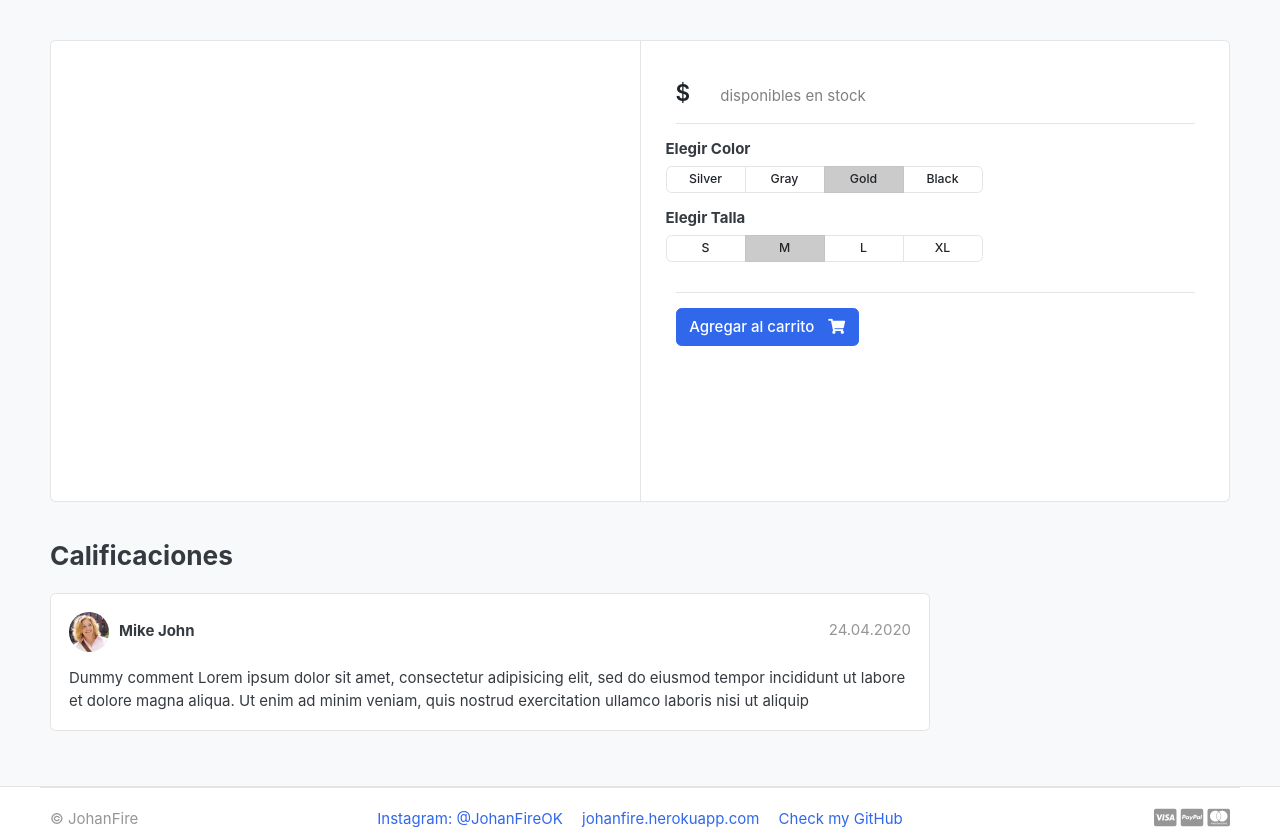
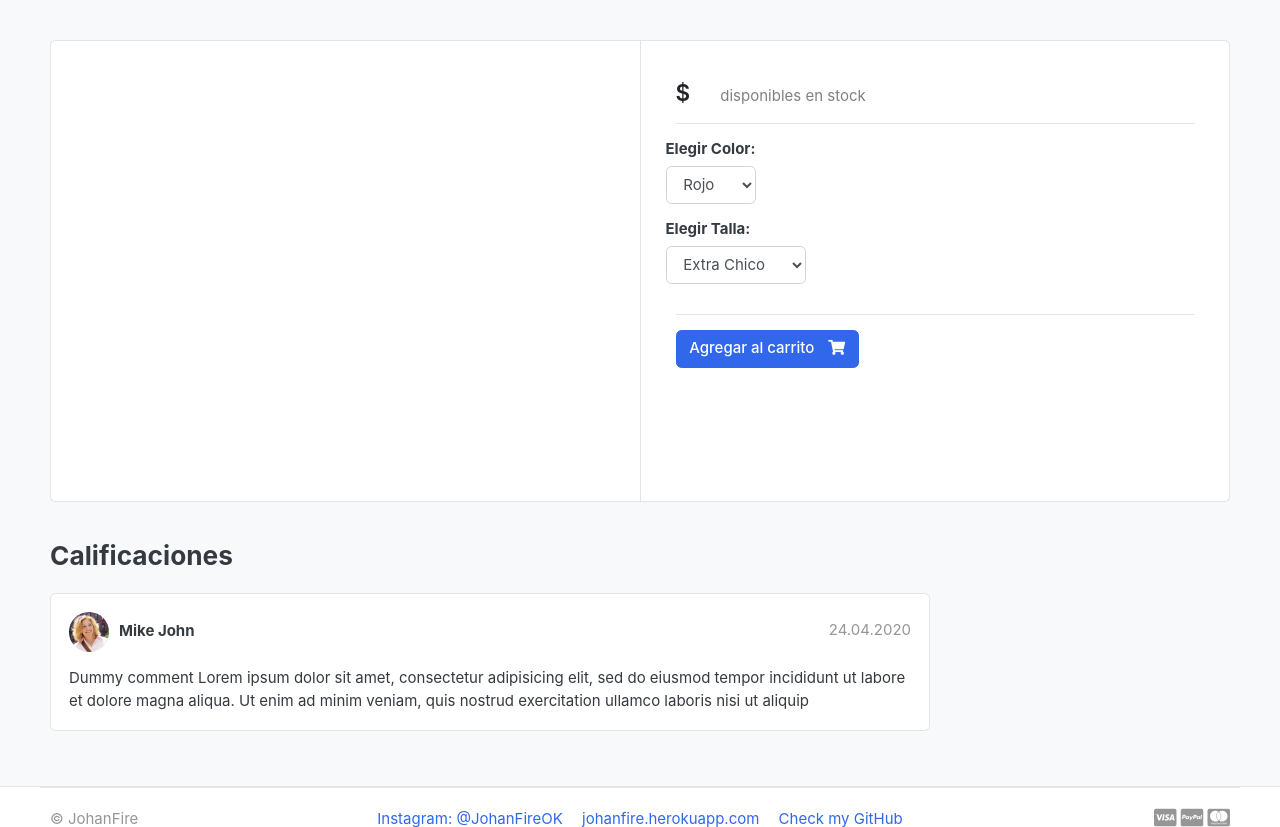
Before and after one commit to JohanFire/Django_Ecommerce, a Django app: template ecommerce_django/templates/store/product_detail.html in a window 1280 px wide. Shown: the part 118-945 px from the top of the page. Run offline with Django 3.2, Linux system fonts and the light colour scheme; the template is opened without the code that fills it, so the values that code supplies are empty; some web fonts are replaced.

Commit message:
Putting Product variations in a dropdown

```diff
--- a/ecommerce_django/templates/store/product_detail.html
+++ b/ecommerce_django/templates/store/product_detail.html
@@ -40,40 +40,24 @@
             <hr>
                 <div class="row">
                     <div class="item-option-select">
-                        <h6>Elegir Color</h6>
-                        <div class="btn-group btn-group-sm btn-group-toggle" data-toggle="buttons">
-                        <label class="btn btn-light">
-                            <input type="radio" name="radio_color"> Silver
-                        </label>
-                        <label class="btn btn-light">
-                            <input type="radio" name="radio_color" > Gray
-                        </label>
-                        <label class="btn btn-light active">
-                            <input type="radio" name="radio_color checked"> Gold
-                        </label>
-                        <label class="btn btn-light">
-                            <input type="radio" name="radio_color"> Black
-                        </label>
-                        </div>
+                        <h6>Elegir Color:</h6>
+                        <select name="color" class="form-control">
+                            <option value="rojo">Rojo</option>
+                            <option value="azul">Azul</option>
+                            <option value="verde">Verde</option>
+                        </select>
                     </div>
                 </div> <!-- row.// -->
                 <div class="row">
                     <div class="item-option-select">
-                        <h6>Elegir Talla</h6>
-                        <div class="btn-group btn-group-sm btn-group-toggle" data-toggle="buttons">
-                        <label class="btn btn-light">
-                            <input type="radio" name="radio_color"> S
-                        </label>
-                        <label class="btn btn-light active">
-                            <input type="radio" name="radio_color" checked> M
-                        </label>
-                        <label class="btn btn-light">
-                            <input type="radio" name="radio_color"> L
-                        </label>
-                        <label class="btn btn-light">
-                            <input type="radio" name="radio_color"> XL
-                        </label>
-                        </div>
+                        <h6>Elegir Talla:</h6>
+                        <select name="talla" class="form-control">
+                            <option value="extra-chico">Extra Chico</option>
+                            <option value="chico">Chico</option>
+                            <option value="mediano">Mediano</option>
+                            <option value="grande">Grande</option>
+                            <option value="extra-grande">Extra Grande</option>
+                        </select>
                     </div>
                 </div> <!-- row.// -->
                 <hr>
```
